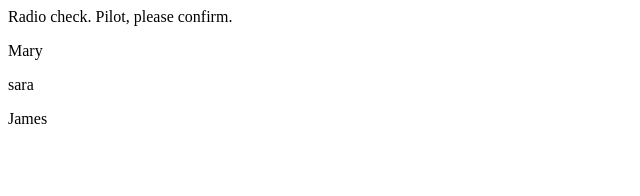
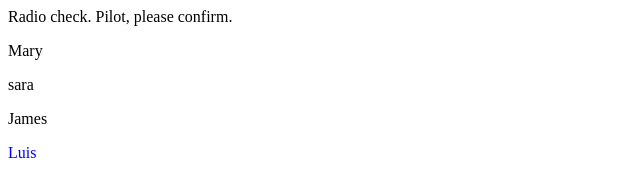
Before and after one commit to dwebbjcg/communication-log, a plain HTML site: page index.html in a window 1280 px wide. Shown: the full height of the page, 0-640 px from the left. Drawn offline with Linux system fonts and the light colour scheme.

Commit message:
Added Luis name

```diff
--- a/index.html
+++ b/index.html
@@ -6,6 +6,8 @@
    <p>sara</p>
    <p>James</p>
 
+   <p style="color:blue;">Luis</p>
+
 
 </body>
 </html>
```
